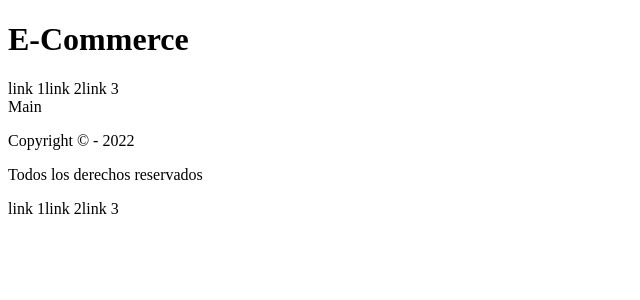
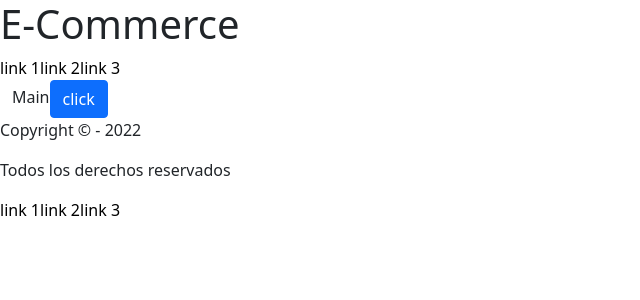
Before and after one commit to HoracioGutierrez/comision_37165, a React (Create React App) app: page / in a window 1280 px wide. Shown: the top 300 px of the page, without its empty margins (0-640 px from the left). Built offline with nearby package versions, Linux system fonts and the light colour scheme.

Commit message:
Entrega 2

```diff
--- a/package.json
+++ b/package.json
@@ -6,7 +6,9 @@
     "@testing-library/jest-dom": "^5.16.4",
     "@testing-library/react": "^12.1.4",
     "@testing-library/user-event": "^13.5.0",
+    "bootstrap": "^5.1.3",
     "react": "^18.0.0",
+    "react-bootstrap": "^2.2.3",
     "react-dom": "^18.0.0",
     "react-scripts": "5.0.0",
     "sass": "^1.50.0",
--- a/public/index.html
+++ b/public/index.html
@@ -12,6 +12,7 @@
     <link rel="apple-touch-icon" href="%PUBLIC_URL%/logo192.png" />
     <link rel="manifest" href="%PUBLIC_URL%/manifest.json" />
     <title>React App</title>
+    <!-- <link href="https://cdn.jsdelivr.net/npm/bootstrap@5.1.3/dist/css/bootstrap.min.css" rel="stylesheet" integrity="sha384-1BmE4kWBq78iYhFldvKuhfTAU6auU8tT94WrHftjDbrCEXSU1oBoqyl2QvZ6jIW3" crossorigin="anonymous"> -->
   </head>
   <body>
     <noscript>You need to enable JavaScript to run this app.</noscript>
--- a/src/Main.js
+++ b/src/Main.js
@@ -1,6 +1,18 @@
+import {Container , Button} from "react-bootstrap"
+
+/* const Main = () => {
+  return (
+    <main className="container-fluid">Main</main>
+  )
+} */
+
+
 const Main = () => {
   return (
-    <main>Main</main>
+    <Container as="main" fluid>
+      Main
+      <Button>click</Button>
+    </Container>
   )
 }
 
--- a/src/index.js
+++ b/src/index.js
@@ -9,6 +9,7 @@ import App from "./App"
 
 //import "./estilos.css"
 import "./estilos.scss"
+import 'bootstrap/dist/css/bootstrap.min.css';
 
 
 const root = ReactDOM.createRoot(document.getElementById("root"))
```
Also changed, not shown: 1 other file (tests, documents, lock files or other folders).
